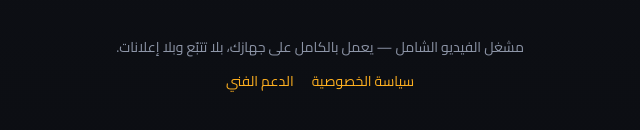
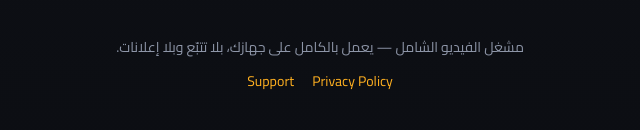
Before and after one commit to abukutaibad-afk/Universal-Video-Player, a plain HTML site: page index.html in a window 1280 px wide. Shown: the part 1411-1541 px from the top of the page, 320-960 px from the left. Drawn offline with Linux system fonts and the light colour scheme.

Commit message:
Update footer links to English versions

```diff
--- a/index.html
+++ b/index.html
@@ -134,8 +134,8 @@
   <div class="wrap">
     <div>مشغل الفيديو الشامل — يعمل بالكامل على جهازك، بلا تتبّع وبلا إعلانات.</div>
     <div class="links">
-      <a href="privacy-policy.html">سياسة الخصوصية</a>
-      <a href="mailto:Mk.write.sy@gmail.com">الدعم الفني</a>
+     <a href="Privacy.html">Privacy Policy</a>
+     <a href="Support.html">Support</a>
     </div>
   </div>
 </footer>
```
